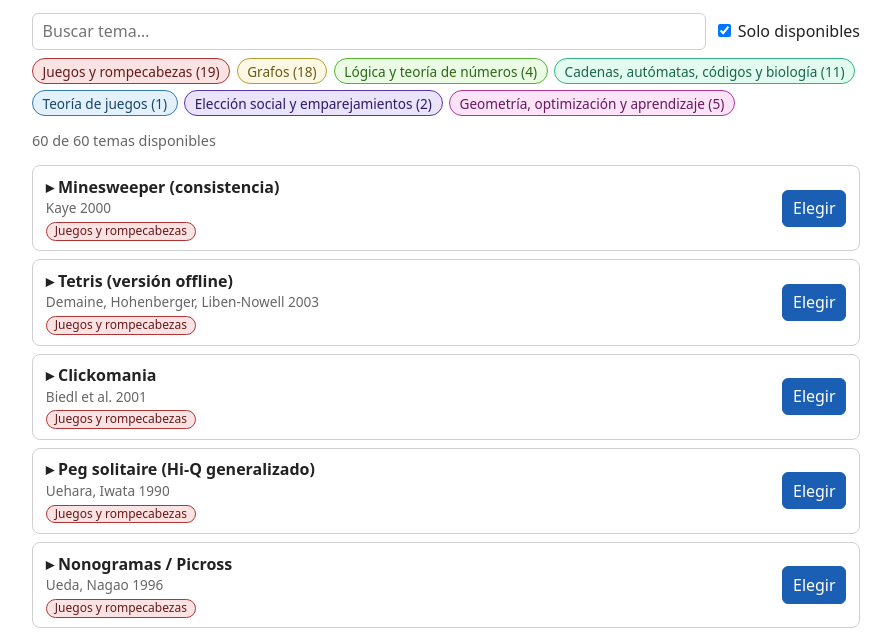
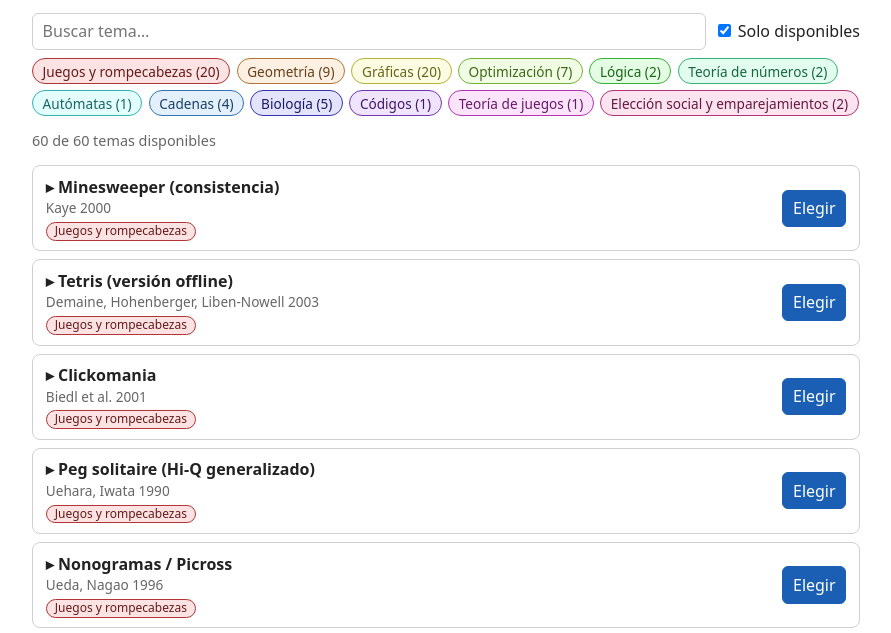
Before and after one commit to LuisRicardoLopezVillafan/complejidad-computacional-fc, a plain HTML site: page index.html in a window 1280 px wide. Shown: the part 146-779 px from the top of the page, without its empty margins (194-1085 px from the left). Drawn offline with Linux system fonts and the light colour scheme; no server answers.

Commit message:
Etiquetas separadas (varias por tema), Gráficas y hotcakes
Co-authored-by: Copilot <223556219+Copilot@users.noreply.github.com>

```diff
--- a/app.js
+++ b/app.js
@@ -84,7 +84,7 @@
     bar.replaceChildren();
     for (const tag of tagHue.keys()) {
       const b = tagChip(tag);
-      const n = topics.filter((t) => t.category === tag).length;
+      const n = topics.filter((t) => t.tags.includes(tag)).length;
       b.textContent = `${tag} (${n})`;
       b.addEventListener("click", () => toggleTag(tag));
       bar.append(b);
@@ -103,7 +103,7 @@
     const q = $("search").value.trim().toLowerCase();
     const onlyFree = $("only-free").checked;
     const visible = topics.filter((t) =>
-      (!activeTags.size || activeTags.has(t.category)) &&
+      (!activeTags.size || t.tags.some((x) => activeTags.has(x))) &&
       (!onlyFree || !taken.has(t.id)) &&
       (!q || `${t.name} ${t.ref}`.toLowerCase().includes(q)));
 
@@ -127,9 +127,14 @@
       ref.className = "ref";
       ref.textContent = t.ref;
       info.append(name, ref);
-      const rowTag = tagChip(t.category, " small");
-      rowTag.addEventListener("click", (e) => { e.stopPropagation(); toggleTag(t.category); });
-      info.append(rowTag);
+      const rowTags = document.createElement("div");
+      rowTags.className = "row-tags";
+      for (const tag of t.tags) {
+        const chip = tagChip(tag, " small");
+        chip.addEventListener("click", (e) => { e.stopPropagation(); toggleTag(tag); });
+        rowTags.append(chip);
+      }
+      info.append(rowTags);
       const toggle = () => {
         if (expanded.has(t.id)) expanded.delete(t.id); else expanded.add(t.id);
         render();
@@ -200,7 +205,7 @@
   async function init() {
     topics = await (await fetch("topics.json", { cache: "no-cache" })).json();
     details = await fetch("details.json", { cache: "no-cache" }).then((r) => r.json()).catch(() => ({}));
-    const cats = [...new Set(topics.map((t) => t.category))];
+    const cats = [...new Set(topics.flatMap((t) => t.tags))];
     cats.forEach((c, i) => tagHue.set(c, Math.round((i * 360) / cats.length)));
     try {
       await refreshTaken();
--- a/style.css
+++ b/style.css
@@ -10,7 +10,8 @@ input, select, button { font: inherit; padding: .4rem .6rem; border: 1px solid v
 .tag { --h: 210; font: inherit; font-size: .85rem; padding: .15rem .6rem; border-radius: 999px; cursor: pointer;
   border: 1px solid hsl(var(--h) 55% 45%); background: hsl(var(--h) 80% 94%); color: hsl(var(--h) 60% 25%); }
 .tag.active { background: hsl(var(--h) 60% 40%); color: #fff; }
-.tag.small { font-size: .75rem; padding: 0 .5rem; margin-top: .3rem; }
+.tag.small { font-size: .75rem; padding: 0 .5rem; }
+.row-tags { display: flex; flex-wrap: wrap; gap: .3rem; margin-top: .3rem; }
 .tags .clear { font-size: .85rem; border: none; background: none; color: var(--accent); text-decoration: underline; cursor: pointer; }
 .topic { display: flex; flex-wrap: wrap; justify-content: space-between; align-items: center; gap: .5rem 1rem; padding: .6rem .8rem; border: 1px solid var(--border); border-radius: 8px; margin-bottom: .5rem; }
 .topic.taken { opacity: .55; }
--- a/topics.json
+++ b/topics.json
@@ -1,65 +1,72 @@
 [
-  {"id": "minesweeper", "name": "Minesweeper (consistencia)", "category": "Juegos y rompecabezas", "ref": "Kaye 2000"},
-  {"id": "tetris", "name": "Tetris (versión offline)", "category": "Juegos y rompecabezas", "ref": "Demaine, Hohenberger, Liben-Nowell 2003"},
-  {"id": "clickomania", "name": "Clickomania", "category": "Juegos y rompecabezas", "ref": "Biedl et al. 2001"},
-  {"id": "peg-solitaire", "name": "Peg solitaire (Hi-Q generalizado)", "category": "Juegos y rompecabezas", "ref": "Uehara, Iwata 1990"},
-  {"id": "nonogramas", "name": "Nonogramas / Picross", "category": "Juegos y rompecabezas", "ref": "Ueda, Nagao 1996"},
-  {"id": "slitherlink", "name": "Slitherlink", "category": "Juegos y rompecabezas", "ref": "Yato 2000"},
-  {"id": "kakuro", "name": "Kakuro", "category": "Juegos y rompecabezas", "ref": "Seta 2002"},
-  {"id": "sudoku", "name": "Sudoku y Latin square completion", "category": "Juegos y rompecabezas", "ref": "Yato, Seta 2003; Colbourn 1984"},
-  {"id": "jigsaw", "name": "Jigsaw y edge-matching", "category": "Juegos y rompecabezas", "ref": "Demaine, Demaine 2007"},
-  {"id": "mastermind", "name": "Mastermind", "category": "Juegos y rompecabezas", "ref": "Stuckman, Zhang 2005"},
-  {"id": "battleship", "name": "Battleship", "category": "Juegos y rompecabezas", "ref": "Sevenster 2004"},
-  {"id": "flood-it", "name": "Flood-It", "category": "Juegos y rompecabezas", "ref": "Clifford, Jalsenius, Montanaro, Sach 2012"},
-  {"id": "rubik", "name": "Cubo de Rubik n×n×n (solución óptima)", "category": "Juegos y rompecabezas", "ref": "Demaine, Eisenstat, Rudoy 2018"},
-  {"id": "candy-crush", "name": "Candy Crush (NP-hard)", "category": "Juegos y rompecabezas", "ref": "Walsh 2014"},
-  {"id": "light-up", "name": "Light Up (Akari)", "category": "Juegos y rompecabezas", "ref": "McPhail 2005"},
-  {"id": "hashiwokakero", "name": "Hashiwokakero (Puentes)", "category": "Juegos y rompecabezas", "ref": "Andersson 2009"},
-  {"id": "numberlink", "name": "Numberlink", "category": "Juegos y rompecabezas", "ref": "Adcock et al. 2015"},
-  {"id": "sliding-puzzle", "name": "Puzzle deslizante (n²−1), solución más corta", "category": "Juegos y rompecabezas", "ref": "Ratner, Warmuth 1990"},
-  {"id": "freecell", "name": "FreeCell", "category": "Juegos y rompecabezas", "ref": "Helmert 2003"},
+  {"id": "minesweeper", "name": "Minesweeper (consistencia)", "tags": ["Juegos y rompecabezas"], "ref": "Kaye 2000"},
+  {"id": "tetris", "name": "Tetris (versión offline)", "tags": ["Juegos y rompecabezas"], "ref": "Demaine, Hohenberger, Liben-Nowell 2003"},
+  {"id": "clickomania", "name": "Clickomania", "tags": ["Juegos y rompecabezas"], "ref": "Biedl et al. 2001"},
+  {"id": "peg-solitaire", "name": "Peg solitaire (Hi-Q generalizado)", "tags": ["Juegos y rompecabezas"], "ref": "Uehara, Iwata 1990"},
+  {"id": "nonogramas", "name": "Nonogramas / Picross", "tags": ["Juegos y rompecabezas"], "ref": "Ueda, Nagao 1996"},
+  {"id": "slitherlink", "name": "Slitherlink", "tags": ["Juegos y rompecabezas"], "ref": "Yato 2000"},
+  {"id": "kakuro", "name": "Kakuro", "tags": ["Juegos y rompecabezas"], "ref": "Seta 2002"},
+  {"id": "sudoku", "name": "Sudoku y Latin square completion", "tags": ["Juegos y rompecabezas"], "ref": "Yato, Seta 2003; Colbourn 1984"},
+  {"id": "jigsaw", "name": "Jigsaw y edge-matching", "tags": ["Juegos y rompecabezas", "Geometría"], "ref": "Demaine, Demaine 2007"},
+  {"id": "mastermind", "name": "Mastermind", "tags": ["Juegos y rompecabezas"], "ref": "Stuckman, Zhang 2005"},
+  {"id": "battleship", "name": "Battleship", "tags": ["Juegos y rompecabezas"], "ref": "Sevenster 2004"},
+  {"id": "flood-it", "name": "Flood-It", "tags": ["Juegos y rompecabezas"], "ref": "Clifford, Jalsenius, Montanaro, Sach 2012"},
+  {"id": "rubik", "name": "Cubo de Rubik n×n×n (solución óptima)", "tags": ["Juegos y rompecabezas"], "ref": "Demaine, Eisenstat, Rudoy 2018"},
+  {"id": "candy-crush", "name": "Candy Crush (NP-hard)", "tags": ["Juegos y rompecabezas"], "ref": "Walsh 2014"},
+  {"id": "light-up", "name": "Light Up (Akari)", "tags": ["Juegos y rompecabezas"], "ref": "McPhail 2005"},
+  {"id": "hashiwokakero", "name": "Hashiwokakero (Puentes)", "tags": ["Juegos y rompecabezas"], "ref": "Andersson 2009"},
+  {"id": "numberlink", "name": "Numberlink", "tags": ["Juegos y rompecabezas"], "ref": "Adcock et al. 2015"},
+  {"id": "sliding-puzzle", "name": "Puzzle deslizante (n²−1), solución más corta", "tags": ["Juegos y rompecabezas"], "ref": "Ratner, Warmuth 1990"},
+  {"id": "freecell", "name": "FreeCell", "tags": ["Juegos y rompecabezas"], "ref": "Helmert 2003"},
+  {"id": "pancake-sorting", "name": "Pancake sorting (ordenar con reversiones de prefijos)", "tags": ["Juegos y rompecabezas"], "ref": "Bulteau, Fertin, Rusu 2012"},
 
-  {"id": "metric-dimension", "name": "Metric dimension", "category": "Grafos", "ref": "Khuller, Raghavachari, Rosenfeld 1996; Garey-Johnson GT61"},
-  {"id": "minimum-fill-in", "name": "Minimum fill-in", "category": "Grafos", "ref": "Yannakakis 1981"},
-  {"id": "treewidth", "name": "Treewidth", "category": "Grafos", "ref": "Arnborg, Corneil, Proskurowski 1987"},
-  {"id": "bandwidth", "name": "Bandwidth (incluso en árboles)", "category": "Grafos", "ref": "Papadimitriou 1976; Garey, Graham, Johnson, Knuth 1978"},
-  {"id": "linear-arrangement", "name": "Minimum Linear Arrangement", "category": "Grafos", "ref": "Garey, Johnson, Stockmeyer 1976"},
-  {"id": "crossing-number", "name": "Crossing number", "category": "Grafos", "ref": "Garey, Johnson 1983"},
-  {"id": "edge-dominating-set", "name": "Edge dominating set / Minimum maximal matching", "category": "Grafos", "ref": "Yannakakis, Gavril 1980"},
-  {"id": "achromatic-number", "name": "Achromatic number", "category": "Grafos", "ref": "Yannakakis, Gavril 1980"},
-  {"id": "circular-arc-coloring", "name": "Circular-arc coloring", "category": "Grafos", "ref": "Garey, Johnson, Miller, Papadimitriou 1980"},
-  {"id": "hamiltonian-grid", "name": "Ciclo hamiltoniano en grid graphs", "category": "Grafos", "ref": "Itai, Papadimitriou, Szwarcfiter 1982"},
-  {"id": "max-leaf-spanning-tree", "name": "Maximum Leaf Spanning Tree", "category": "Grafos", "ref": "Garey-Johnson ND2"},
-  {"id": "postman", "name": "Rural Postman / Mixed Chinese Postman", "category": "Grafos", "ref": "Lenstra, Rinnooy Kan 1976; Papadimitriou 1976"},
-  {"id": "unit-disk-is", "name": "Independent Set en unit disk graphs", "category": "Grafos", "ref": "Clark, Colbourn, Johnson 1990"},
-  {"id": "rectilinear-steiner", "name": "Steiner tree rectilíneo", "category": "Grafos", "ref": "Garey, Johnson 1977"},
-  {"id": "cutwidth", "name": "Cutwidth", "category": "Grafos", "ref": "Gavril 1977"},
-  {"id": "min-bisection", "name": "Minimum Bisection", "category": "Grafos", "ref": "Garey, Johnson, Stockmeyer 1976"},
-  {"id": "constrained-shortest-path", "name": "Camino más corto con restricción de peso", "category": "Grafos", "ref": "Garey-Johnson ND30"},
-  {"id": "feedback-arc-set", "name": "Feedback Arc Set (incluso en torneos)", "category": "Grafos", "ref": "Karp 1972; Alon 2006; Charbit, Thomassé, Yeo 2007"},
+  {"id": "metric-dimension", "name": "Metric dimension", "tags": ["Gráficas"], "ref": "Khuller, Raghavachari, Rosenfeld 1996; Garey-Johnson GT61"},
+  {"id": "minimum-fill-in", "name": "Minimum fill-in", "tags": ["Gráficas"], "ref": "Yannakakis 1981"},
+  {"id": "treewidth", "name": "Treewidth", "tags": ["Gráficas"], "ref": "Arnborg, Corneil, Proskurowski 1987"},
+  {"id": "bandwidth", "name": "Bandwidth (incluso en árboles)", "tags": ["Gráficas"], "ref": "Papadimitriou 1976; Garey, Graham, Johnson, Knuth 1978"},
+  {"id": "linear-arrangement", "name": "Minimum Linear Arrangement", "tags": ["Gráficas"], "ref": "Garey, Johnson, Stockmeyer 1976"},
+  {"id": "cutwidth", "name": "Cutwidth", "tags": ["Gráficas"], "ref": "Gavril 1977"},
+  {"id": "min-bisection", "name": "Minimum Bisection", "tags": ["Gráficas"], "ref": "Garey, Johnson, Stockmeyer 1976"},
+  {"id": "crossing-number", "name": "Crossing number", "tags": ["Gráficas"], "ref": "Garey, Johnson 1983"},
+  {"id": "edge-dominating-set", "name": "Edge dominating set / Minimum maximal matching", "tags": ["Gráficas"], "ref": "Yannakakis, Gavril 1980"},
+  {"id": "achromatic-number", "name": "Achromatic number", "tags": ["Gráficas"], "ref": "Yannakakis, Gavril 1980"},
+  {"id": "circular-arc-coloring", "name": "Circular-arc coloring", "tags": ["Gráficas"], "ref": "Garey, Johnson, Miller, Papadimitriou 1980"},
+  {"id": "hamiltonian-grid", "name": "Ciclo hamiltoniano en grid graphs", "tags": ["Gráficas", "Geometría"], "ref": "Itai, Papadimitriou, Szwarcfiter 1982"},
+  {"id": "max-leaf-spanning-tree", "name": "Maximum Leaf Spanning Tree", "tags": ["Gráficas"], "ref": "Garey-Johnson ND2"},
+  {"id": "postman", "name": "Rural Postman / Mixed Chinese Postman", "tags": ["Gráficas"], "ref": "Lenstra, Rinnooy Kan 1976; Papadimitriou 1976"},
+  {"id": "unit-disk-is", "name": "Independent Set en unit disk graphs", "tags": ["Gráficas", "Geometría"], "ref": "Clark, Colbourn, Johnson 1990"},
+  {"id": "rectilinear-steiner", "name": "Steiner tree rectilíneo", "tags": ["Gráficas", "Geometría"], "ref": "Garey, Johnson 1977"},
+  {"id": "constrained-shortest-path", "name": "Camino más corto con restricción de peso", "tags": ["Gráficas", "Optimización"], "ref": "Garey-Johnson ND30"},
+  {"id": "feedback-arc-set", "name": "Feedback Arc Set (incluso en torneos)", "tags": ["Gráficas"], "ref": "Karp 1972; Alon 2006; Charbit, Thomassé, Yeo 2007"},
 
-  {"id": "planar-3sat", "name": "Planar 3-SAT", "category": "Lógica y teoría de números", "ref": "Lichtenstein 1982"},
-  {"id": "1-in-3-sat", "name": "1-in-3 SAT y NAE-SAT", "category": "Lógica y teoría de números", "ref": "Schaefer 1978"},
-  {"id": "quadratic-diophantine", "name": "Ecuaciones diofánticas cuadráticas (ax² + by = c)", "category": "Lógica y teoría de números", "ref": "Manders, Adleman 1978"},
-  {"id": "betweenness", "name": "Betweenness y Cyclic Ordering", "category": "Lógica y teoría de números", "ref": "Opatrny 1979; Galil, Megiddo 1977"},
+  {"id": "planar-3sat", "name": "Planar 3-SAT", "tags": ["Lógica", "Gráficas"], "ref": "Lichtenstein 1982"},
+  {"id": "1-in-3-sat", "name": "1-in-3 SAT y NAE-SAT", "tags": ["Lógica"], "ref": "Schaefer 1978"},
 
-  {"id": "scs-supersequence", "name": "Shortest Common Supersequence", "category": "Cadenas, autómatas, códigos y biología", "ref": "Maier 1978"},
-  {"id": "scs-superstring", "name": "Shortest Common Superstring", "category": "Cadenas, autómatas, códigos y biología", "ref": "Gallant, Maier, Storer 1980"},
-  {"id": "lcs-k-strings", "name": "Longest Common Subsequence con k cadenas", "category": "Cadenas, autómatas, códigos y biología", "ref": "Maier 1978"},
-  {"id": "min-dfa-consistency", "name": "Minimum inferred DFA (consistencia)", "category": "Cadenas, autómatas, códigos y biología", "ref": "Gold 1978"},
-  {"id": "linear-code-decoding", "name": "Decodificación de códigos lineales", "category": "Cadenas, autómatas, códigos y biología", "ref": "Berlekamp, McEliece, van Tilborg 1978"},
-  {"id": "consecutive-ones", "name": "Consecutive ones submatrix", "category": "Cadenas, autómatas, códigos y biología", "ref": "Booth 1975"},
-  {"id": "hp-protein-folding", "name": "Plegamiento de proteínas (modelo HP)", "category": "Cadenas, autómatas, códigos y biología", "ref": "Berger, Leighton 1998; Crescenzi et al. 1998"},
-  {"id": "sorting-by-reversals", "name": "Sorting by reversals (NP-hard)", "category": "Cadenas, autómatas, códigos y biología", "ref": "Caprara 1997"},
-  {"id": "pancake-sorting", "name": "Pancake sorting (ordenar con reversiones de prefijos)", "category": "Cadenas, autómatas, códigos y biología", "ref": "Bulteau, Fertin, Rusu 2012"},
-  {"id": "multiple-sequence-alignment", "name": "Alineamiento múltiple de secuencias", "category": "Cadenas, autómatas, códigos y biología", "ref": "Wang, Jiang 1994"},
-  {"id": "maximum-parsimony", "name": "Máxima parsimonia (filogenia)", "category": "Cadenas, autómatas, códigos y biología", "ref": "Foulds, Graham 1982"},
-  {"id": "nash-constrained", "name": "Equilibrio de Nash con restricción de pago", "category": "Teoría de juegos", "ref": "Gilboa, Zemel 1989"},
-  {"id": "kemeny-ranking", "name": "Ranking de Kemeny (agregación de preferencias)", "category": "Elección social y emparejamientos", "ref": "Bartholdi, Tovey, Trick 1989"},
-  {"id": "smti", "name": "Matrimonio estable con empates y listas incompletas", "category": "Elección social y emparejamientos", "ref": "Manlove, Irving, Iwama, Miyazaki, Morita 2002"},
-  {"id": "min-weight-triangulation", "name": "Triangulación de peso mínimo", "category": "Geometría, optimización y aprendizaje", "ref": "Mulzer, Rote 2008"},
-  {"id": "euclidean-tsp", "name": "TSP euclidiano", "category": "Geometría, optimización y aprendizaje", "ref": "Papadimitriou 1977; Garey, Graham, Johnson 1976"},
-  {"id": "k-means", "name": "k-means (clustering)", "category": "Geometría, optimización y aprendizaje", "ref": "Aloise et al. 2009; Mahajan, Nimbhorkar, Varadarajan 2009"},
-  {"id": "closest-vector", "name": "Closest Vector Problem (retículas)", "category": "Geometría, optimización y aprendizaje", "ref": "van Emde Boas 1981"},
-  {"id": "nn-training", "name": "Entrenar una red neuronal de 3 nodos", "category": "Geometría, optimización y aprendizaje", "ref": "Blum, Rivest 1992"}
+  {"id": "quadratic-diophantine", "name": "Ecuaciones diofánticas cuadráticas (ax² + by = c)", "tags": ["Teoría de números"], "ref": "Manders, Adleman 1978"},
+  {"id": "closest-vector", "name": "Closest Vector Problem (retículas)", "tags": ["Geometría", "Teoría de números"], "ref": "van Emde Boas 1981"},
+
+  {"id": "min-dfa-consistency", "name": "Minimum inferred DFA (consistencia)", "tags": ["Autómatas"], "ref": "Gold 1978"},
+
+  {"id": "scs-supersequence", "name": "Shortest Common Supersequence", "tags": ["Cadenas"], "ref": "Maier 1978"},
+  {"id": "scs-superstring", "name": "Shortest Common Superstring", "tags": ["Cadenas", "Biología"], "ref": "Gallant, Maier, Storer 1980"},
+  {"id": "lcs-k-strings", "name": "Longest Common Subsequence con k cadenas", "tags": ["Cadenas"], "ref": "Maier 1978"},
+
+  {"id": "linear-code-decoding", "name": "Decodificación de códigos lineales", "tags": ["Códigos"], "ref": "Berlekamp, McEliece, van Tilborg 1978"},
+
+  {"id": "hp-protein-folding", "name": "Plegamiento de proteínas (modelo HP)", "tags": ["Biología", "Geometría"], "ref": "Berger, Leighton 1998; Crescenzi et al. 1998"},
+  {"id": "sorting-by-reversals", "name": "Sorting by reversals (NP-hard)", "tags": ["Biología"], "ref": "Caprara 1997"},
+  {"id": "multiple-sequence-alignment", "name": "Alineamiento múltiple de secuencias", "tags": ["Biología", "Cadenas"], "ref": "Wang, Jiang 1994"},
+  {"id": "maximum-parsimony", "name": "Máxima parsimonia (filogenia)", "tags": ["Biología", "Gráficas"], "ref": "Foulds, Graham 1982"},
+
+  {"id": "min-weight-triangulation", "name": "Triangulación de peso mínimo", "tags": ["Geometría", "Optimización"], "ref": "Mulzer, Rote 2008"},
+  {"id": "euclidean-tsp", "name": "TSP euclidiano", "tags": ["Geometría", "Optimización"], "ref": "Papadimitriou 1977; Garey, Graham, Johnson 1976"},
+
+  {"id": "betweenness", "name": "Betweenness y Cyclic Ordering", "tags": ["Optimización"], "ref": "Opatrny 1979; Galil, Megiddo 1977"},
+  {"id": "consecutive-ones", "name": "Consecutive ones submatrix", "tags": ["Optimización"], "ref": "Booth 1975"},
+  {"id": "k-means", "name": "k-means (clustering)", "tags": ["Optimización", "Geometría"], "ref": "Aloise et al. 2009; Mahajan, Nimbhorkar, Varadarajan 2009"},
+  {"id": "nn-training", "name": "Entrenar una red neuronal de 3 nodos", "tags": ["Optimización"], "ref": "Blum, Rivest 1992"},
+
+  {"id": "nash-constrained", "name": "Equilibrio de Nash con restricción de pago", "tags": ["Teoría de juegos"], "ref": "Gilboa, Zemel 1989"},
+  {"id": "kemeny-ranking", "name": "Ranking de Kemeny (agregación de preferencias)", "tags": ["Elección social y emparejamientos"], "ref": "Bartholdi, Tovey, Trick 1989"},
+  {"id": "smti", "name": "Matrimonio estable con empates y listas incompletas", "tags": ["Elección social y emparejamientos"], "ref": "Manlove, Irving, Iwama, Miyazaki, Morita 2002"}
 ]
```
Also changed, not shown: details.json (+19 -19 lines).
